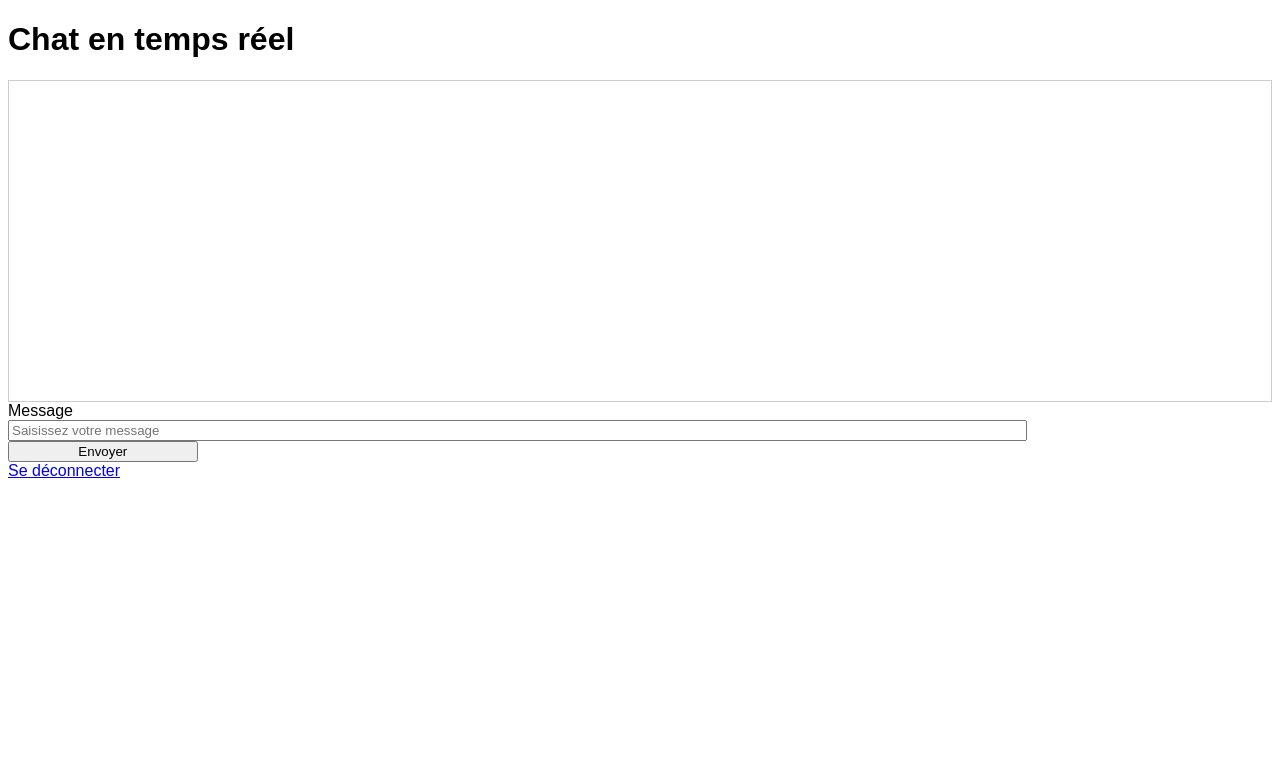
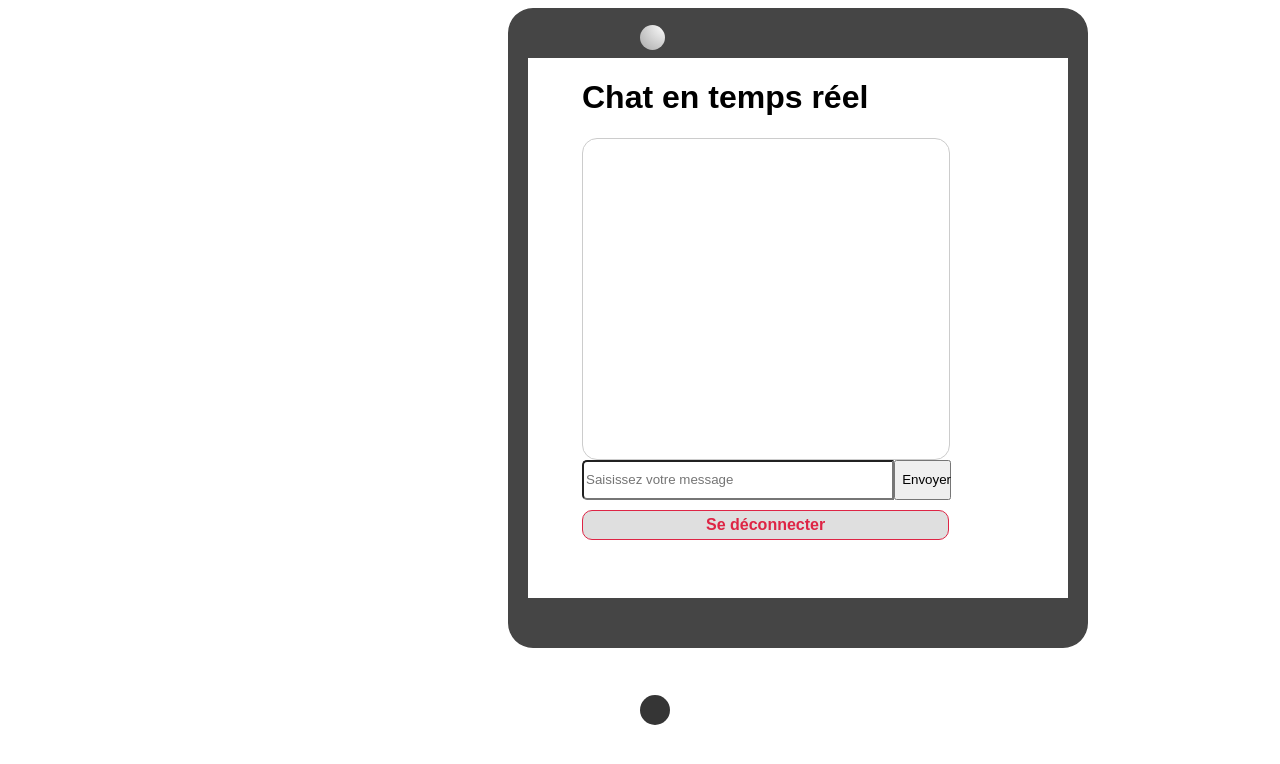
Before and after one commit to YoanPOUX/AppMessagerieInstantanee, a PHP site: page / in a window 1280 px wide. Shown: the top 764 px of the page. Run offline with PHP 8.4, Linux system fonts and the light colour scheme; the visitor is signed in with stand-in values (Sample User, id 1).

Commit message:
update UI index

```diff
--- a/compte.php
+++ b/compte.php
@@ -9,6 +9,8 @@
     <link rel="icon" type="image/svg" href="assets/messages-square.svg">
 </head>
 <body>
+<main>
+
     <h1>Connexion à un compte utilisateur</h1>
     <form class="logform" method="post" action="db/connexioncompte.php">
         <h2>Se connecter à un compte existant</h2>
@@ -22,5 +24,6 @@
         <input type="password" name="password" placeholder="Mot de passe">
         <input type="submit" name="action" value="Créer un compte">
     </form>
+</main>
 </body>
 </html>
--- a/index.php
+++ b/index.php
@@ -13,14 +13,19 @@
     <script src="https://code.jquery.com/jquery-3.6.0.min.js"></script>
 </head>
 <body>
-    <h1>Chat en temps réel</h1>
+<main>
+
+    <h1 style="margin-left: 10%">Chat en temps réel</h1>
+    <section>
+
     <div id="messages"></div>
-    <div>
-        <label for="messageInput">Message</label><br>
+    <div id="bottombar">
         <input type="text" id="messageInput" placeholder="Saisissez votre message"><br>
         <button id="sendButton">Envoyer</button>
     </div>
     <a href="db/connexioncompte.php">Se déconnecter</a>
+    </section>
+</main>
 
     <script>
         $(document).ready(function() {
@@ -45,7 +50,7 @@
                     messages.forEach(function(message) {
                         console.log(document.querySelector("#messages > div#id"));
                         if(document.querySelector("#messages > div#id") === null)
-                            messagesHtml += '<div id="' + messages["Id"] + '"><strong>' + message["auteur"] + ':</strong> ' + message["contenu"] + ' <small>(' + message["horaire"] + ')</small></div>';
+                            messagesHtml += '<div class="message"><strong>' + message["auteur"] + ':</strong> ' + message["contenu"] + ' <small class="message-hour">(' + message["horaire"] + ')</small></div>';
                     });
 
                     $('#messages').html(messagesHtml);
--- a/style.css
+++ b/style.css
@@ -1,12 +1,102 @@
-body {
+body > main {
+    box-sizing: content-box;
     font-family: Arial, sans-serif;
+    width: calc(1080px / 2);
+    height: calc(1920px / 3 - 100px);
+    margin-left: calc(1080px / 2 - 40px);
+    border-radius: 25px;
+    border: solid #454545 20px;
+    border-bottom-width: 50px;
+    border-top-width: 50px;
+}
+
+body > main::before {
+    content: "";
+    display: block;
+    text-align: center;
+    width: 25px;
+    height: 25px;
+    background-image: radial-gradient(
+        ellipse at right top, #ffffff 0%, #aaaaaa 100%
+    );
+    position: absolute;
+    top: 25px;
+    left:calc(50vw);
+    border-radius: 25px;
+}
+
+body > main::after {
+    content: "";
+    display: block;
+    text-align: center;
+    width: 30px;
+    height: 30px;
+    background-color: #353535;
+    position: absolute;
+    bottom: 75px;
+    left:calc(50vw);
+    border-radius: 25px;
+
+}
+
+.button
+{
+
+}
+
+body > main > section
+{
+    margin-left: 10%;
+    margin-right: 10%;
+
 }
 
 #messages {
     border: 1px solid #ccc;
+    border-radius: 15px;
     padding: 10px;
     height: 300px;
     overflow-y: scroll;
+    width: 80%;
+}
+
+#bottombar
+{
+    display: inline-flex;
+    flex-direction: row;
+    width: 88%;
+}
+section
+{
+    display: grid;
+    grid-template-rows: auto 1fr 1fr;
+}
+
+section > a
+{
+    color: #de2545;
+    text-decoration: none;
+    cursor: pointer;
+    font-weight: bold;
+    border: #de2545 solid 1px;
+    background-color: #dfdfdf;
+    padding: 5px;
+    margin-top: 10px;
+    margin-right: 15%;
+    border-radius: 10px;
+    text-align: center;
+    transition: transform ease 0.1s;
+}
+
+section > a:hover
+{
+    transform: scale(1.1);
+}
+
+#bottombar>input
+{
+    border-bottom-left-radius: 5px;
+    border-top-left-radius: 5px;
 }
 
 #messageInput,
```
Also changed, not shown: db/recuperer.php (+3 -12 lines).
